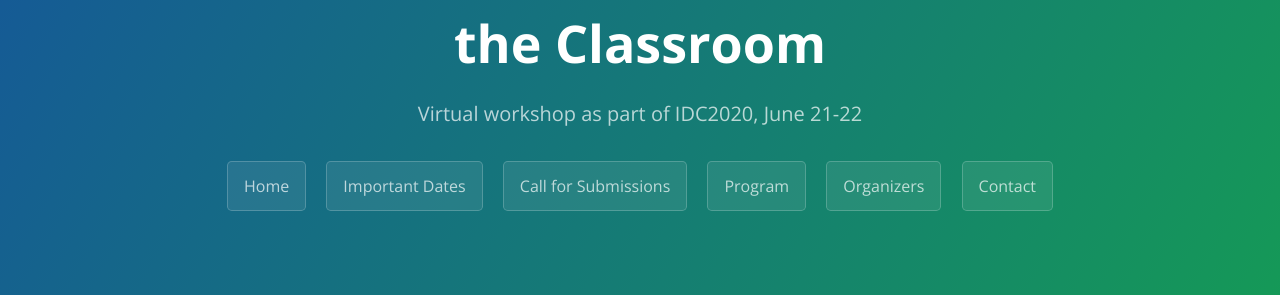
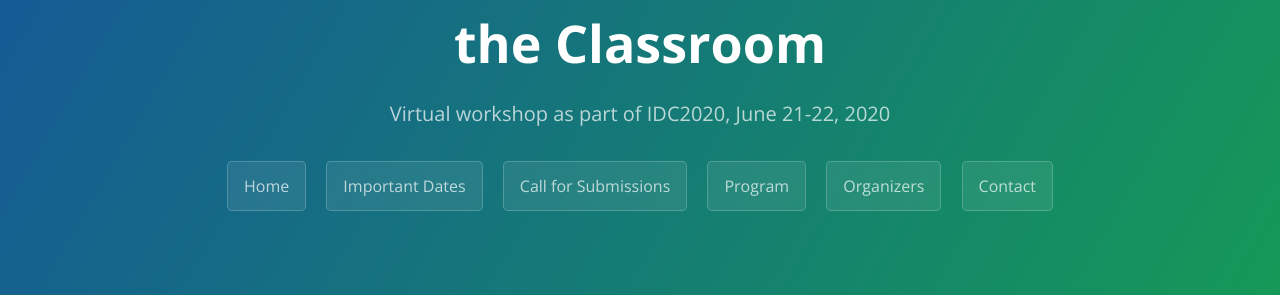
Before and after one commit to sabaci/EdTechEvalWS, a Jekyll site: the page built from index.md, in a window 1280 px wide. Shown: the part 154-449 px from the top of the page. Built offline with Jekyll 4.4.1, drawn with Linux system fonts in a browser that asks for light colours; our own code applies the rules of GitHub Pages for plain Markdown files.

Commit message:
Update _config.yml

```diff
--- a/_config.yml
+++ b/_config.yml
@@ -1,5 +1,5 @@
 title: Evaluation of Emerging Educational Technologies in the Classroom
-description: Virtual workshop as part of IDC2020, June 21-22
+description: Virtual workshop as part of IDC2020, June 21-22, 2020
 show_downloads: false
 google_analytics:
 theme: jekyll-theme-cayman
```
